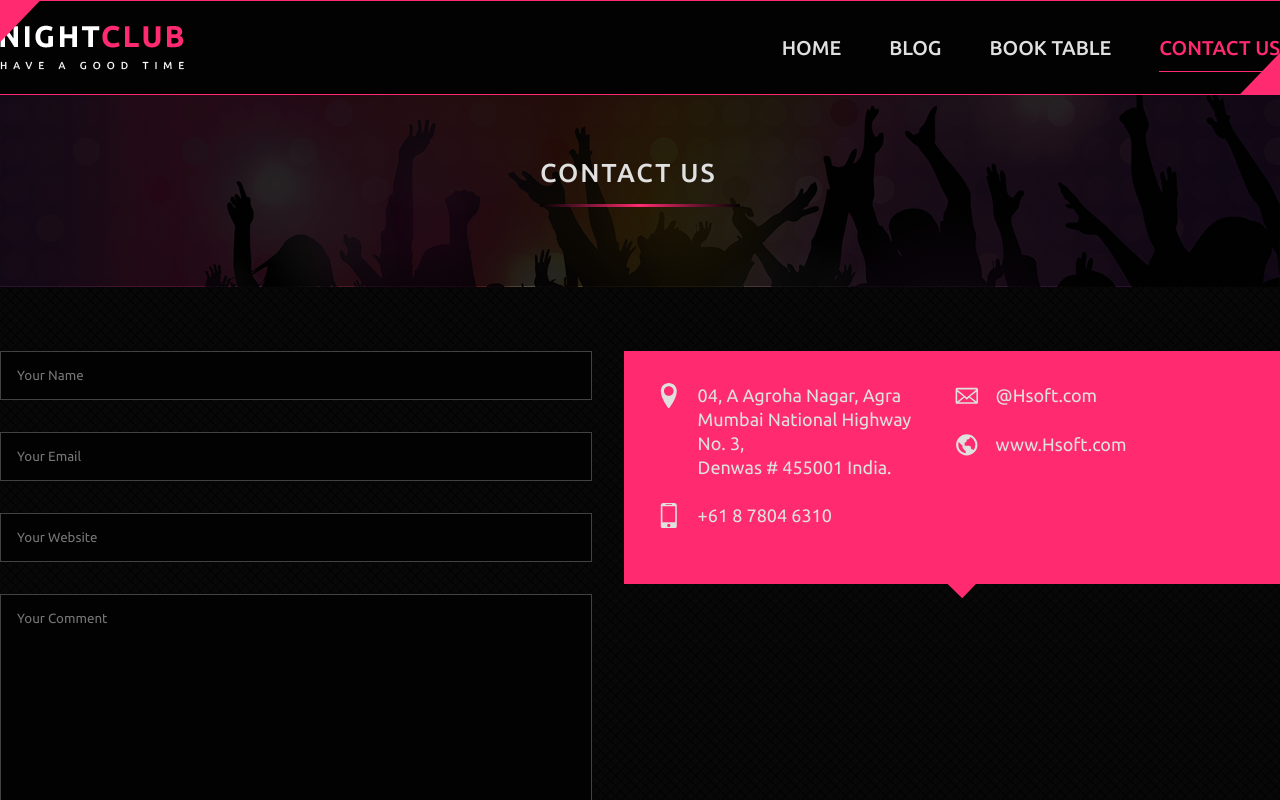
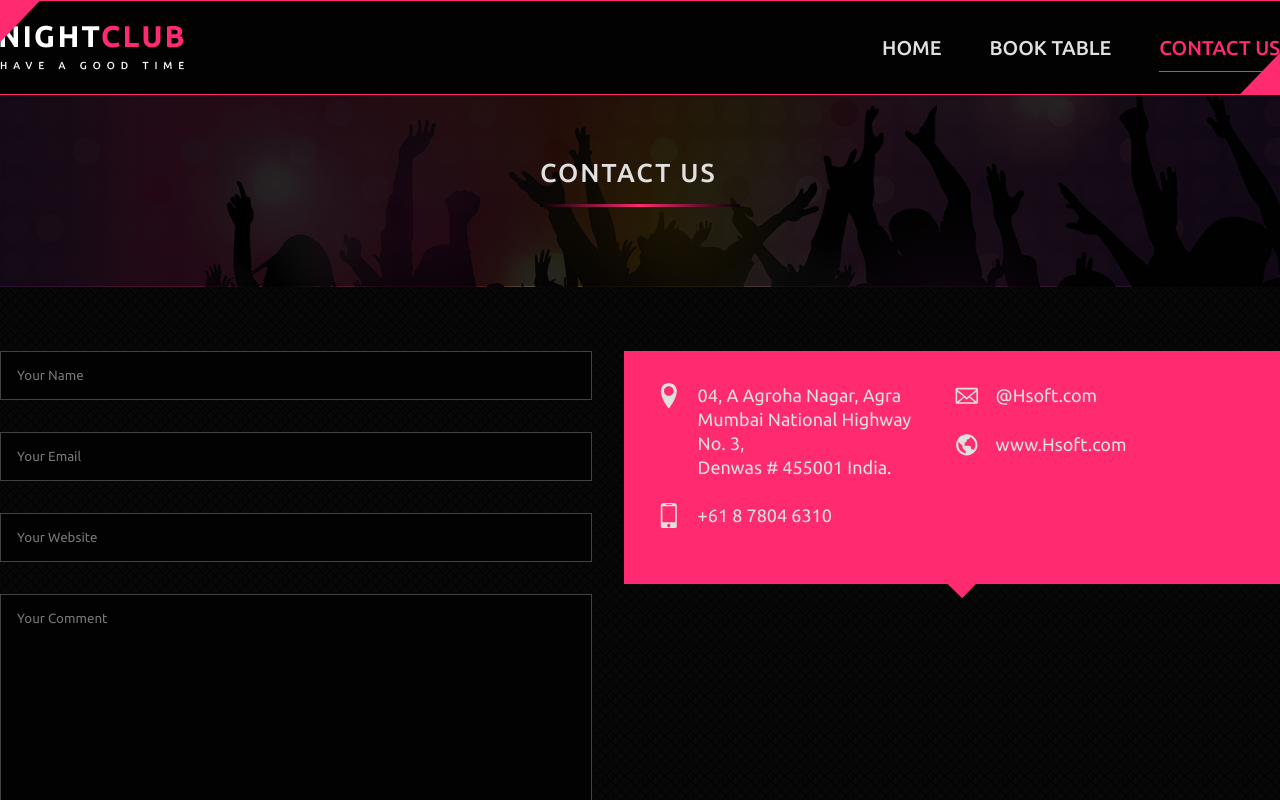
Before and after one commit to RoWaBo/rts-eksamen, a React (Create React App) app: page /contact in a window 1280 px wide. Shown: the top 800 px of the page. Built offline with nearby package versions, Linux system fonts and the light colour scheme.

Commit message:
Code clean up and warnings handled

```diff
--- a/src/components/MailSubscribe.js
+++ b/src/components/MailSubscribe.js
@@ -18,7 +18,7 @@ const MailSubscribe = () => {
 		clearErrors,
 	} = useForm()
 
-	const mailValidation = /^\w+([\.-]?\w+)*@\w+([\.-]?\w+)*(\.\w{2,3})+$/
+	const mailValidation = /^\w+([-]?\w+)*@\w+([-]?\w+)*(\w{2,3})+$/
 
 	const onSubmit = async (form) => {
 		try {
@@ -98,7 +98,10 @@ const MailSubscribe = () => {
 						required: 'Please enter your email',
 						pattern: mailValidation,
 					})}
-					onChange={() => (clearErrors(), setSuccessMessage(null))}
+					onChange={() => {
+						clearErrors()
+						setSuccessMessage(null)
+					}}
 				/>
 				<PrimaryButton>subscribe</PrimaryButton>
 				<AnimatePresence>
--- a/src/components/Navigation.js
+++ b/src/components/Navigation.js
@@ -6,7 +6,6 @@ import { color, spacing } from '../style/styleVariables'
 const Navigation = () => {
 	const navItems = [
 		{ href: '/', text: 'home' },
-		{ href: '/blog', text: 'blog' },
 		{ href: '/booktable', text: 'book table' },
 		{ href: '/contact', text: 'contact us' },
 	]
--- a/src/components/Testimonials.js
+++ b/src/components/Testimonials.js
@@ -105,12 +105,14 @@ const Testimonials = () => {
 								<a
 									href={testimonial.facebook}
 									target='_blank'
+									rel='noreferrer'
 									css={someIconStyle}>
 									<FaFacebookF />
 								</a>
 								<a
 									href={testimonial.twitter}
 									target='_blank'
+									rel='noreferrer'
 									css={someIconStyle}>
 									<FaTwitter />
 								</a>
--- a/src/pages/BookTable.js
+++ b/src/pages/BookTable.js
@@ -91,7 +91,8 @@ const BookTable = () => {
 	// === STYLE ===
 	const wrapperStyle = css`
 		max-width: ${spacing.maxWidth};
-		margin: 4rem auto;
+		margin: 0 auto;
+		padding: 4rem 0;
 	`
 	const tableListStyle = css`
 		display: flex;
--- a/src/pages/Contact.js
+++ b/src/pages/Contact.js
@@ -38,7 +38,8 @@ const Contact = () => {
 	// === STYLE ===
 	const wrapperStyle = css`
 		max-width: ${spacing.maxWidth};
-		margin: 3rem auto;
+		margin: 0 auto;
+		padding: 3rem 0;
 		display: flex;
 		gap: 2rem;
 	`
--- a/src/pages/Home.js
+++ b/src/pages/Home.js
@@ -1,5 +1,3 @@
-/** @jsxImportSource @emotion/react */
-import { css } from '@emotion/react'
 import EventsOfTheMonth from '../components/EventsOfTheMonth'
 import MailSubscribe from '../components/MailSubscribe'
 import MainOffers from '../components/MainOffers'
```
